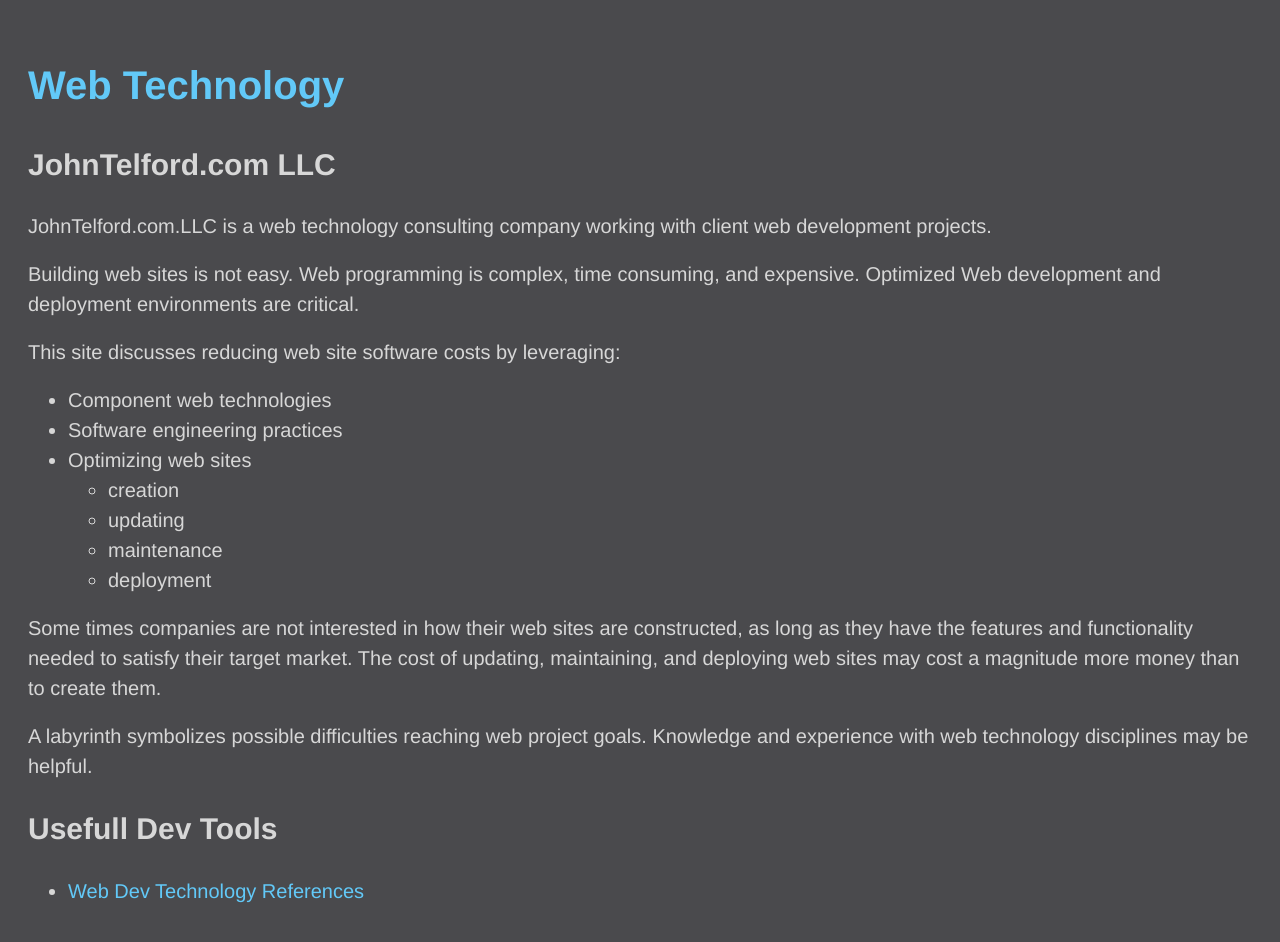
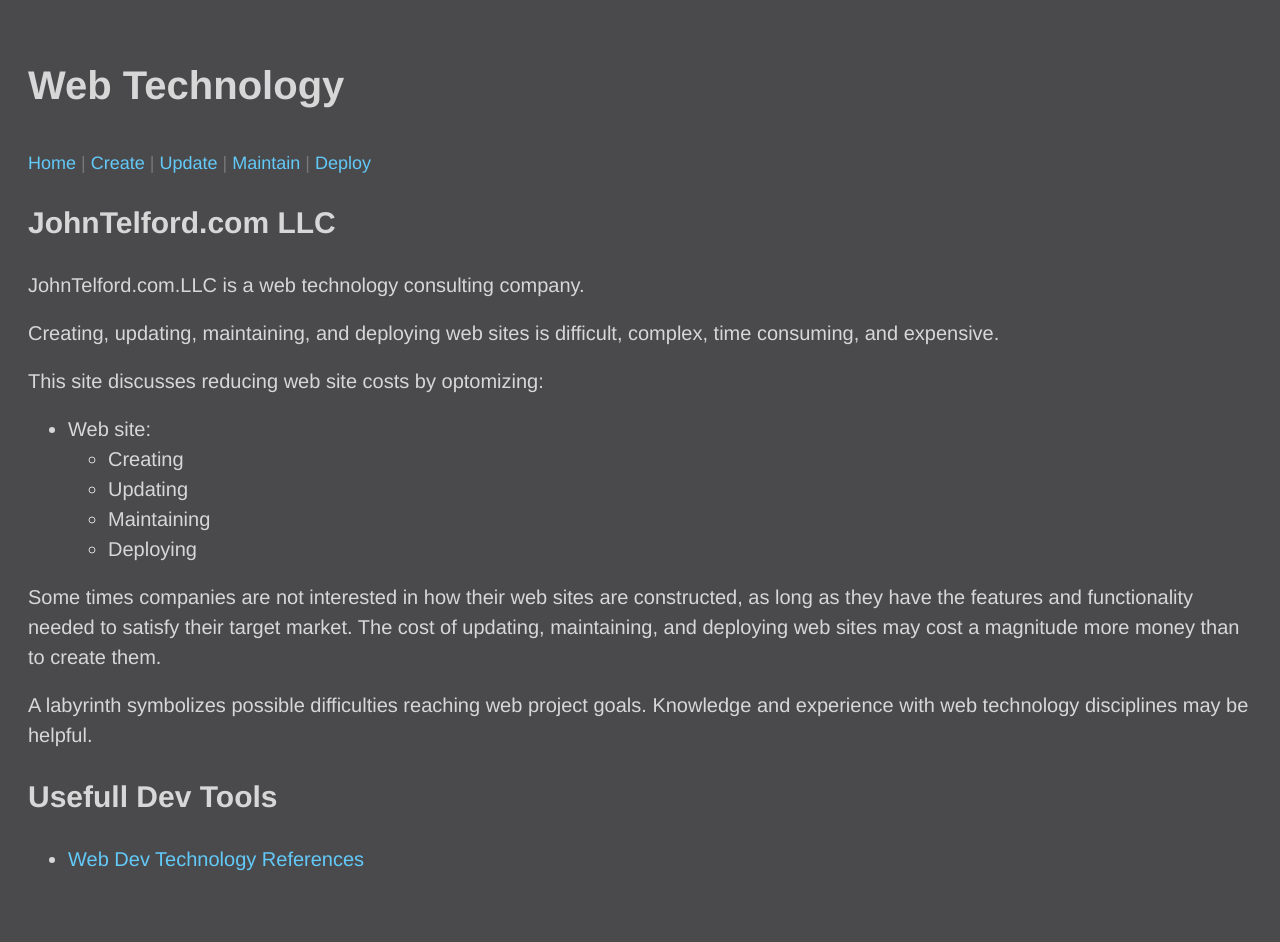
Before and after one commit to JohnTelford/nextjsTEST1, a Next.js app: page / in a window 1280 px wide. Shown: the top 942 px of the page. After the commit the page ends 920 px from the top, so only its background shows below. Built offline with nearby package versions, Linux system fonts and the light colour scheme.

Commit message:
nav prototype and edits
Signed-off-by: John <john@johntelford.com>

```diff
--- a/Components/PageTitle.mdx
+++ b/Components/PageTitle.mdx
@@ -1 +1,3 @@
-# [Web Technology](/)
+# Web Technology
+
+#### [Home](/) | [Create](/) | [Update](/) | [Maintain](/) | [Deploy](/)
--- a/pages/index.mdx
+++ b/pages/index.mdx
@@ -5,19 +5,17 @@
 ## JohnTelford.com LLC
 
 
-JohnTelford.com.LLC is a web technology consulting company working with client  web development projects.
+JohnTelford.com.LLC is a web technology consulting company.
 
-Building web sites is not easy. Web programming is complex, time consuming, and  expensive. Optimized Web development and deployment environments are critical.
+Creating, updating, maintaining, and deploying web sites is difficult,  complex, time consuming, and  expensive.
 
-This site discusses reducing web site software costs by leveraging:
+This site discusses reducing web site costs by optomizing:
 
-- Component web  technologies
-- Software engineering practices
-- Optimizing web sites
-    - creation
-    - updating
-    - maintenance
-    - deployment
+-  Web site:
+    - Creating
+    - Updating
+    - Maintaining
+    - Deploying
 
 {/*
 I am an Electronics and Software Engineer specializing in web hardware and software technology disciplines:
```
